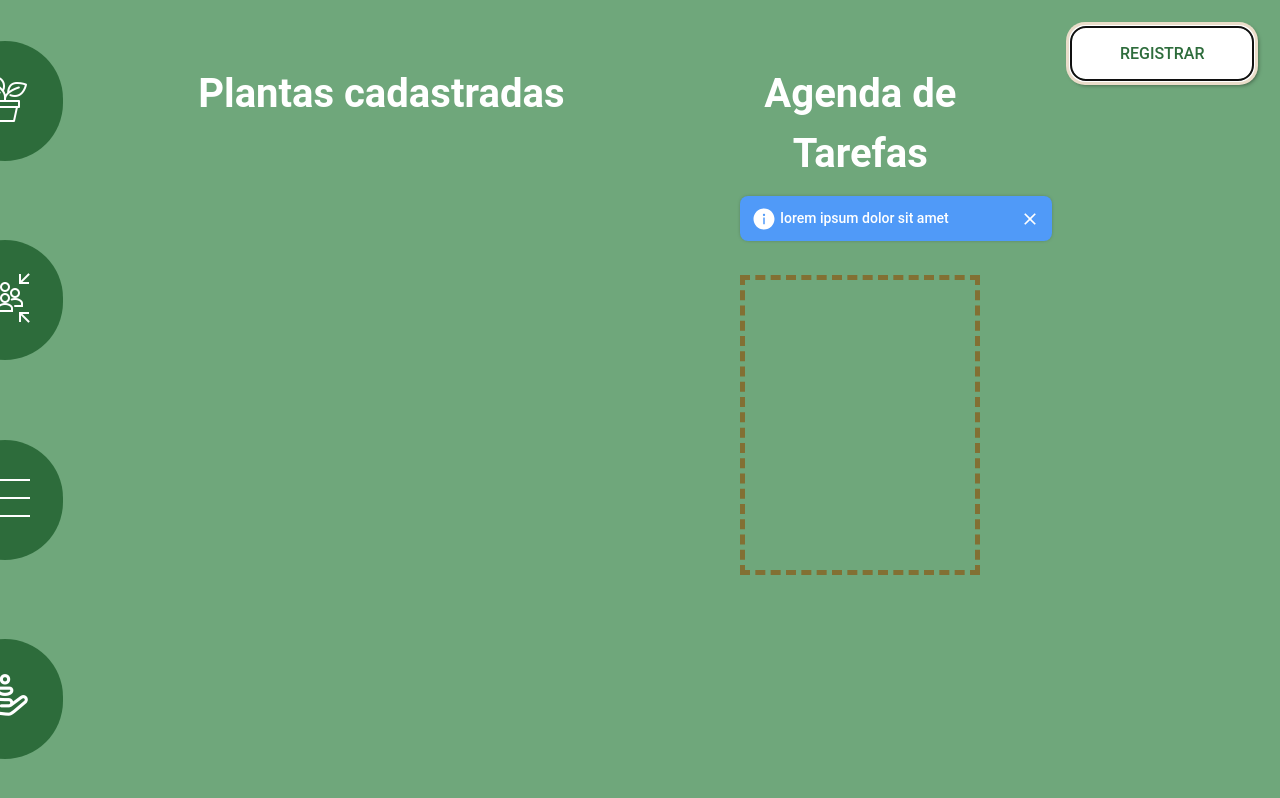
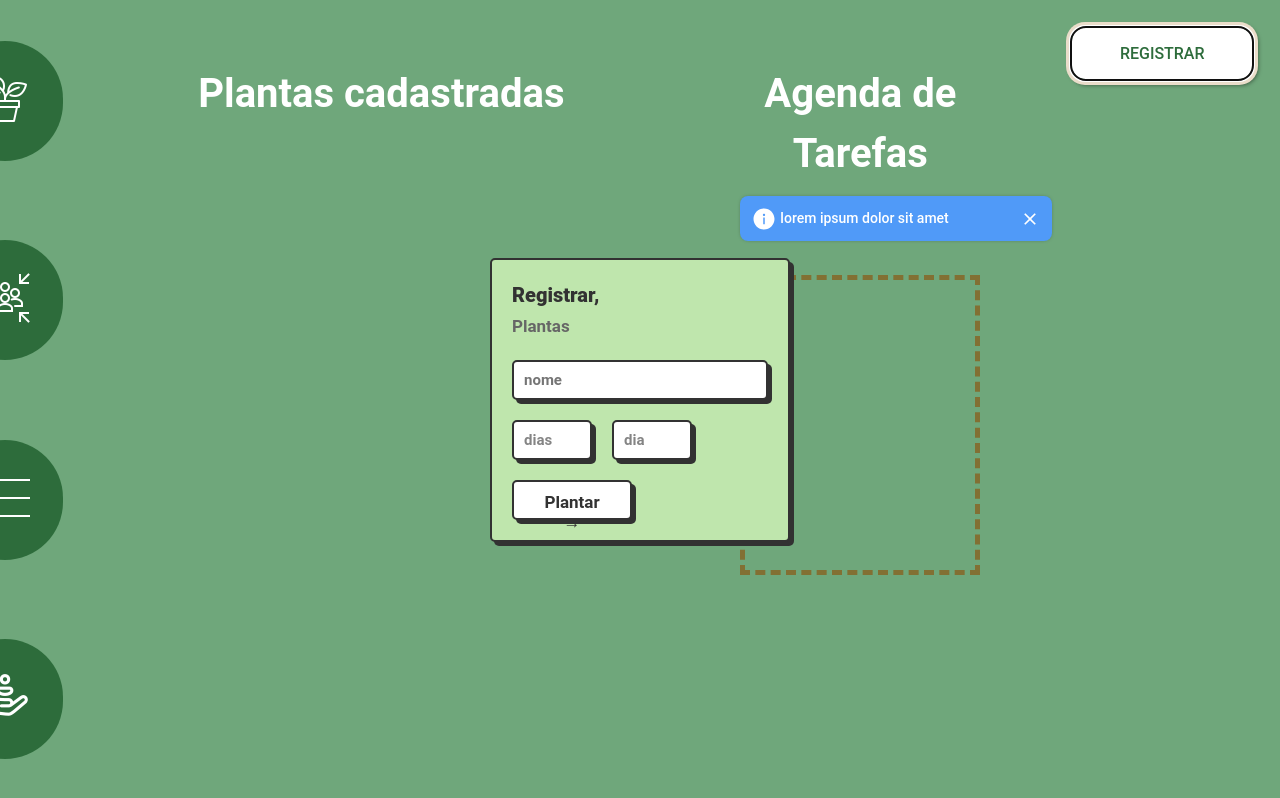
Before and after one commit to Uriasmanu/horta-facil, a React (Vite) app: page /inicio in a window 1280 px wide. Both pictures are taken after a click on the button "REGISTRAR". Built offline with nearby package versions, Linux system fonts and the light colour scheme.

Commit message:
configuração da aparição do form

```diff
--- a/src/assets/Components/BotaoRegistrar/BotaoRegistrar.jsx
+++ b/src/assets/Components/BotaoRegistrar/BotaoRegistrar.jsx
@@ -1,16 +1,21 @@
-
+import PropTypes from 'prop-types';
 import './_BotaoRegistrar.scss'
 
-const BotaoRegistrar = () => {
+const BotaoRegistrar = ({onClick}) => {
 
     return (
         <div className="container-BotaoRegistrar">
 
-            <button>
+            <button onClick={onClick}>
+
                 REGISTRAR
             </button>
         </div>
     )
 }
 
+BotaoRegistrar.propTypes = {
+    onClick: PropTypes.func.isRequired, // Valida que onClick é uma função e é obrigatório
+}
+
 export default BotaoRegistrar;
--- a/src/assets/Pages/Inicio/Inicio.jsx
+++ b/src/assets/Pages/Inicio/Inicio.jsx
@@ -7,17 +7,25 @@
 import './_Inicio.scss';
 import './_InicioMobile.scss';
 import { useColeta } from '../../Context/DropDragContext';
+import FormRegistrar from '../../Components/FormRegistrar/FormRegistrar';
+import { useState } from 'react';
 
 
 const Inicio = () => {
     const { items, colhidos, onDragStart, onDrop, onDragOver } = useColeta();
+    const [isFormVisible,  setIsFormVisible] = useState(false);
+
+    const  handleToggleForm = () => {
+        setIsFormVisible(!isFormVisible)
+    }
+
 
     return (
         <div className="container-Inicio">
 
 
             <div className="registrar">
-                <BotaoRegistrar />
+                <BotaoRegistrar onClick={handleToggleForm}/>
             </div>
             <div className="secao agenda">
                 <div>
@@ -25,6 +33,7 @@
 
                     <div className="colecao-tarefas">
                         <Tarefas />
+
                     </div>
                 </div>
 
@@ -61,7 +70,9 @@
                     ))}
                 </div>
             </div>
-
+            <div className={`overlay ${isFormVisible ? 'visible' : ''}`}>
+            <FormRegistrar/>
+            </div>
             <div className="contain-sidebarMobile">
                 <SideBarMobile />
             </div>
--- a/src/assets/Pages/Inicio/_Inicio.scss
+++ b/src/assets/Pages/Inicio/_Inicio.scss
@@ -61,4 +61,24 @@
   .registrar {
     margin: 2%;
   }
+
+  .overlay {
+    position: fixed;
+    bottom: -100%; /* Começa fora da tela */
+    left: 0;
+    right: 0;
+    height: 100%;
+    display: flex;
+    justify-content: center;
+    align-items: center;
+    transition: all 0.5s ease-in-out;
+    z-index: -1; /* Mantém escondido até ser ativado */
+    opacity: 0; /* Começa invisível */
+  }
+
+  .overlay.visible {
+    bottom: 0; /* Sobe na tela */
+    opacity: 1; /* Torna visível */
+    z-index: 100; /* Traz para frente */
+  }
 }
```
